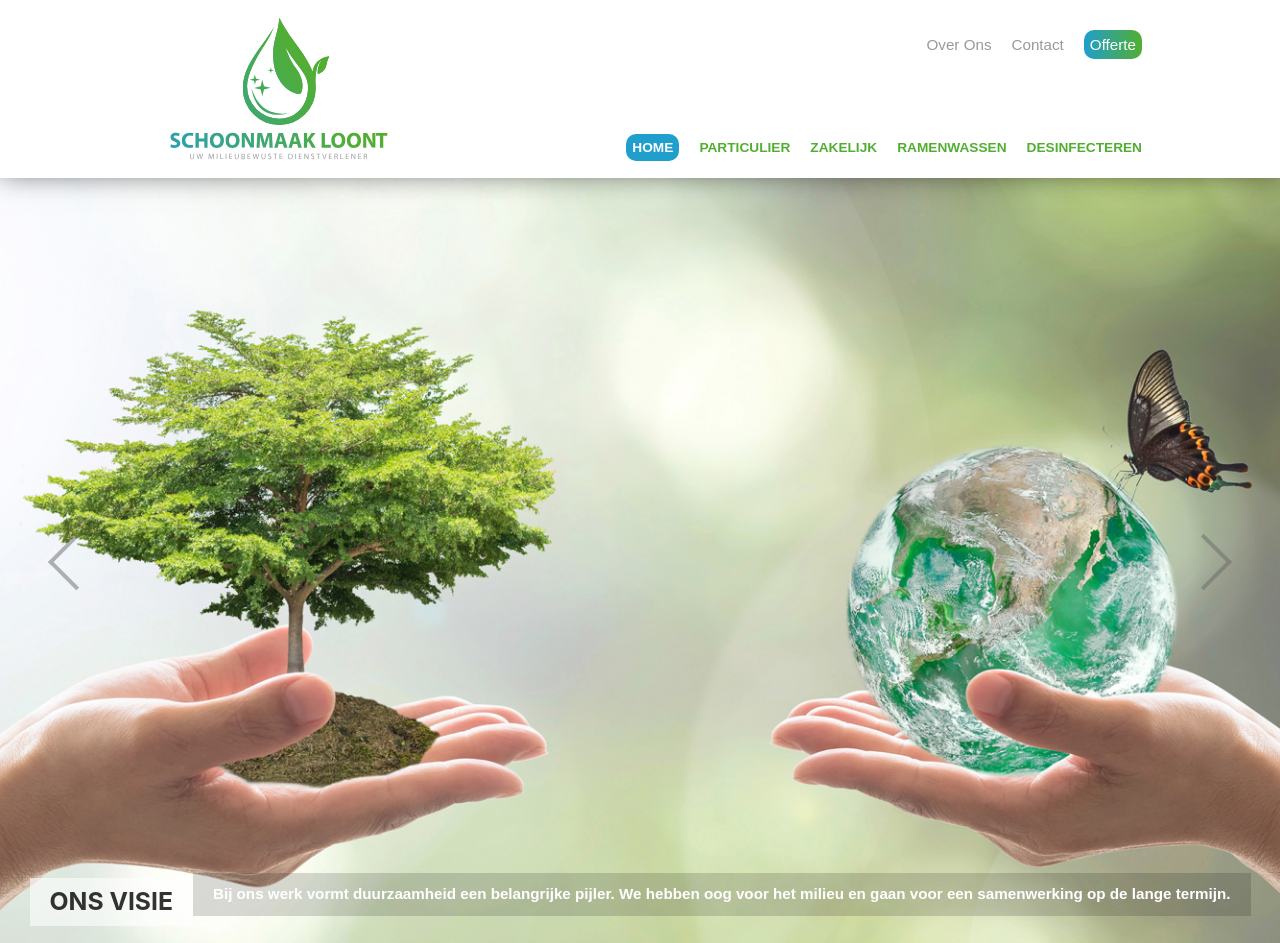
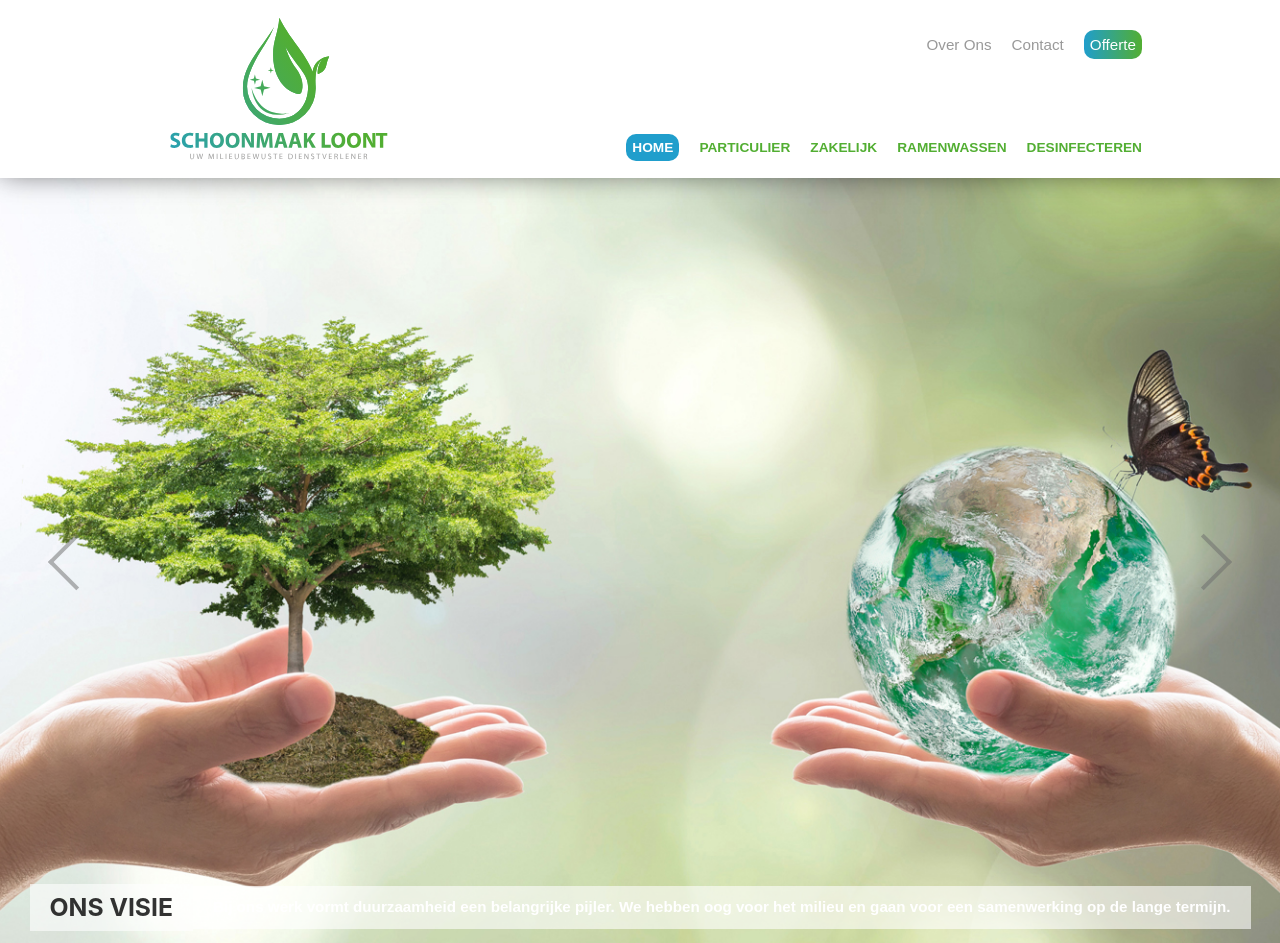
Before and after one commit to kalush81/schoonmaak, a Gatsby site: page / in a window 1280 px wide. Shown: the top 943 px of the page. Built offline with nearby package versions, Linux system fonts and the light colour scheme; Gatsby itself is replaced by a stand-in of ours; a web font is replaced by a local one.

Commit message:
Test build

```diff
--- a/src/components/header.js
+++ b/src/components/header.js
@@ -9,10 +9,17 @@ import sliderStyles from "./slider.module.scss"
 
 
 const style = {
+  header: {
     fontWeight: 'bold',
     padding: '10px 20px',
     marginBottom: 0,
     background: 'rgba(255,255,255, 0.6)'
+  },
+  para: {
+    padding: '10px 20px',
+    marginBottom: 0,
+    background: 'rgba(255,255,255, 0.6)'
+  }
 }
 
 const AutoplaySlider = withAutoplay(AwesomeSlider)
@@ -26,8 +33,8 @@ export default function Header({ page, title }) {
           data-src={require("../../static/images/slider-pics/Duurzaamheid_Schoonmaak.jpg")}
         >
           <div data-type="caption">
-            <h2 style={style}>ONS VISIE</h2>
-            <p>
+            <h2 style={style.header}>ONS VISIE</h2>
+            <p style={style.para}>
               Bij ons werk vormt duurzaamheid een belangrijke pijler. We hebben
               oog voor het milieu en gaan voor een samenwerking op de lange
               termijn.
```
